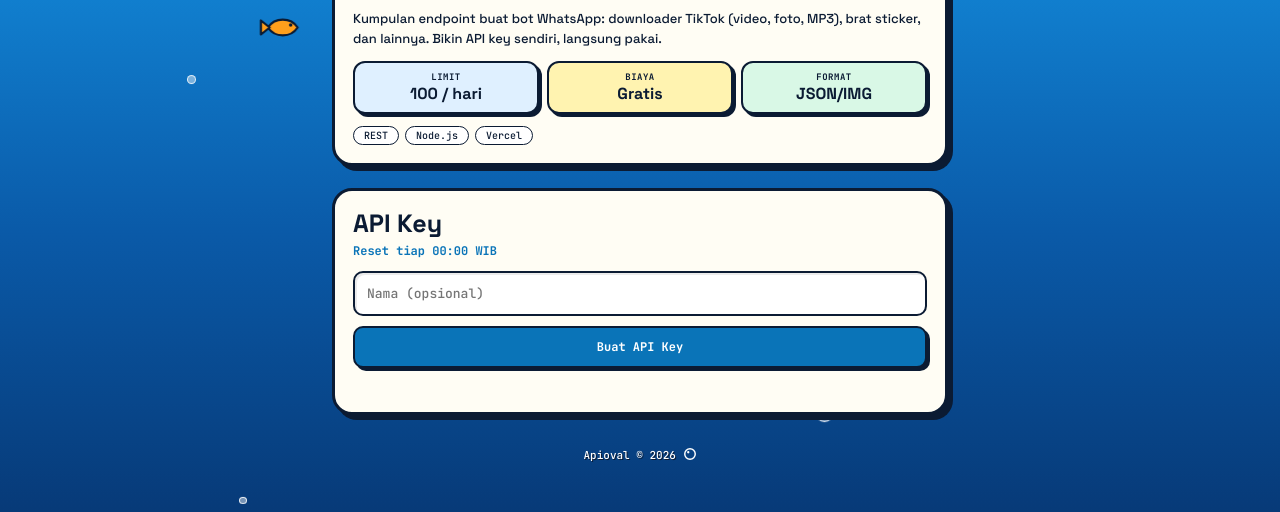
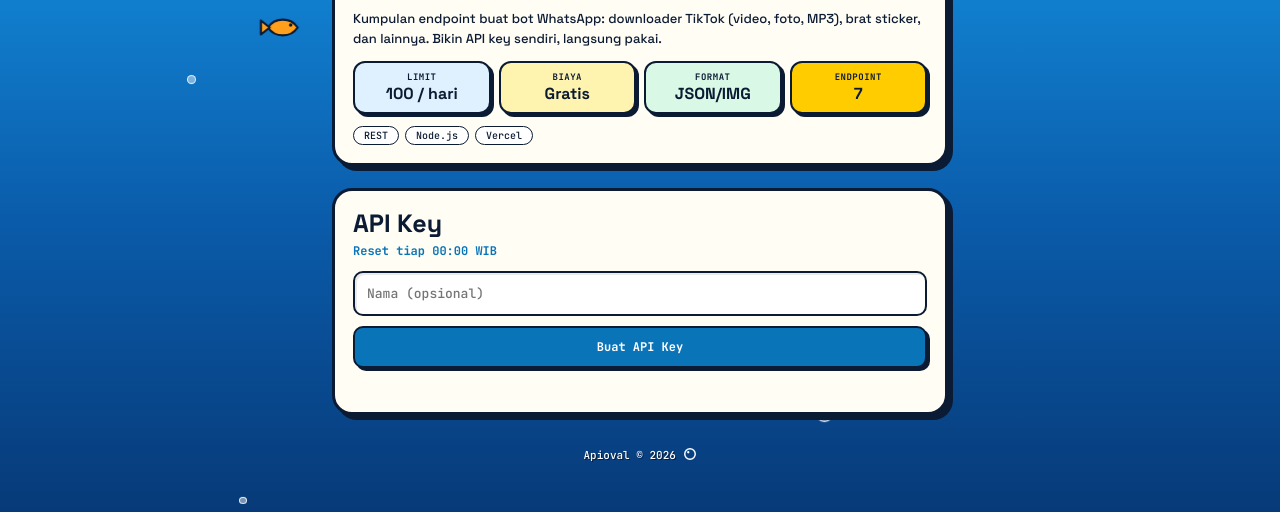
Before and after one commit to VaLz-XS/apioval, a website: page index.html in a window 1280 px wide. Shown: the part 289-801 px from the top of the page. Drawn offline with Linux system fonts and the light colour scheme.

Commit message:
Fix chat button comment and update grid style

```diff
--- a/index.html
+++ b/index.html
@@ -207,7 +207,7 @@ footer svg{vertical-align:-2px}
     Dokumentasi
   </button>
 
-  <!-- TOMBOL CHAT GLOBAL (DIPERBAIKI) -->
+  <!-- TOMBOL CHAT GLOBAL -->
   <button class="mi" onclick="window.location.href='/chat.html'">
     <svg viewBox="0 0 24 24" width="20" height="20" fill="none" stroke="currentColor" stroke-width="2.4" stroke-linecap="round" stroke-linejoin="round"><path d="M8 12h.01M12 12h.01M16 12h.01M21 12c0 4.418-4.03 8-9 8a9.863 9.863 0 01-4.255-.949L3 20l1.395-3.72C3.512 15.042 3 13.574 3 12c0-4.418 4.03-8 9-8s9 3.582 9 8z"></path></svg>
     Chat Global
@@ -244,10 +244,11 @@ footer svg{vertical-align:-2px}
       <h1>Apioval</h1>
       <div class="sub">API simpel buat bot lu</div>
       <p>Kumpulan endpoint buat bot WhatsApp: downloader TikTok (video, foto, MP3), brat sticker, dan lainnya. Bikin API key sendiri, langsung pakai.</p>
-      <div class="grid3">
+      <div class="grid3" style="grid-template-columns: repeat(4, 1fr);">
         <div class="box b1"><small>Limit</small><b>100 / hari</b></div>
         <div class="box b2"><small>Biaya</small><b>Gratis</b></div>
         <div class="box b3"><small>Format</small><b>JSON/IMG</b></div>
+        <div class="box" style="background:#ffcc00;"><small>Endpoint</small><b id="totalEps">0</b></div>
       </div>
       <div class="chips">
         <span class="chip">REST</span><span class="chip">Node.js</span><span class="chip">Vercel</span>
@@ -604,9 +605,13 @@ function buildEps(){
   });
 }
 
+// === INIT ===
 buildEps();
 showKey(getK());
 show('home');
+
+// === HITUNG TOTAL ENDPOINT REAL-TIME ===
+document.getElementById('totalEps').textContent = EPS.length;
 </script>
 </body>
 </html>
```
